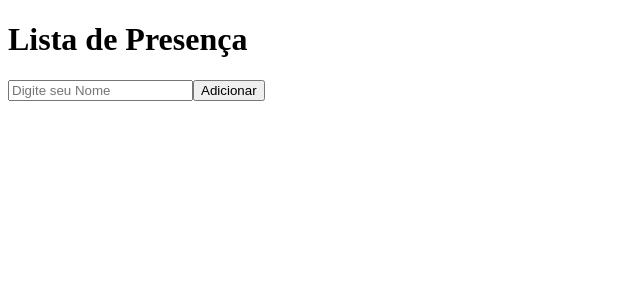
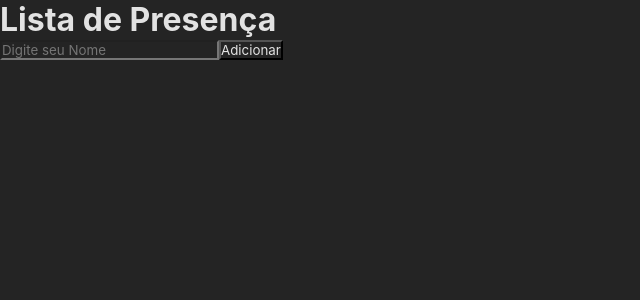
Before and after one commit to marceloicampos/discovery-vite-reactapp, a React (Vite) app in the folder reactapp/: page / in a window 1280 px wide. Shown: the top 300 px of the page, without its empty margins (0-640 px from the left). Built offline with nearby package versions, Linux system fonts and the light colour scheme.

Commit message:
Importando e Separando o CSS

```diff
--- a/reactapp/src/main.jsx
+++ b/reactapp/src/main.jsx
@@ -1,6 +1,8 @@
 import React from 'react'
 import ReactDOM from 'react-dom/client'
-import Home from './pages/Home'
+import { Home } from './pages/Home/'
+// acima temos que usar as {} para importar um componente que NÃO é default
+import './styles/global.css'
 
 ReactDOM.createRoot(document.getElementById('root')).render(
     <React.StrictMode>
--- a/reactapp/src/pages/Home.jsx
+++ b/reactapp/src/pages/Home/index.jsx
@@ -1,4 +1,6 @@
-function Home() {
+import './styles.css'
+
+export function Home() {
     return (
         <>
             <h1>Lista de Presença</h1>
@@ -8,4 +10,4 @@ function Home() {
     )
 }
 
-export default Home
+// export default Home
--- /dev/null
+++ b/reactapp/src/styles/global.css
@@ -0,0 +1,8 @@
+* {
+    box-sizing: border-box;
+    background-color: #242424;
+    color: rgba(255, 255, 255, 0.87);
+    font-family: Inter, Avenir, Helvetica, Arial, sans-serif;
+    margin: 0;
+    padding: 0;
+}
```
Also changed, not shown: reactapp/src/pages/Home/styles.css (added).
